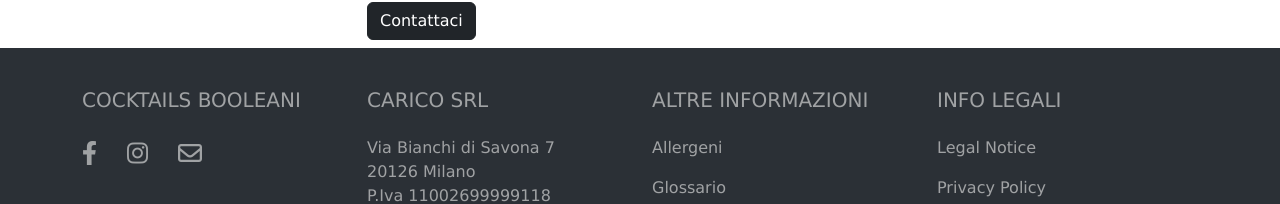
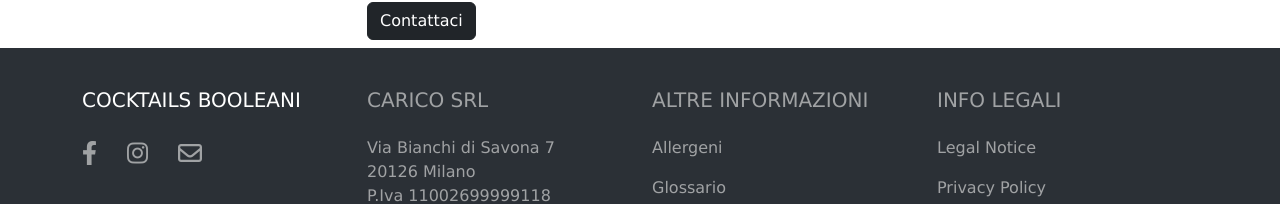
Before and after one commit to Amin23ElKassimi/laravel-boolean-frontoffice, a Vue app: page /contatti in a window 1280 px wide. Shown: the part 530-734 px from the top of the page. Built offline with nearby package versions, Linux system fonts and the light colour scheme.

Commit message:
AppFooter hover

```diff
--- a/src/components/AppFooter.vue
+++ b/src/components/AppFooter.vue
@@ -4,7 +4,7 @@
 
             <div class="row py-4">
                 <div class="col-3 mt-3">
-                    <h3 class="text-uppercase fs-5 text-color-footer">
+                    <h3 class="text-uppercase fs-5 text-white">
                         Cocktails Booleani
                     </h3>
 
@@ -118,4 +118,10 @@ export default {
     .text-color-footer {
         color: #A0A2A4;
     }
+
+    li:hover {
+
+        color: white;
+
+    }
 </style>
```
